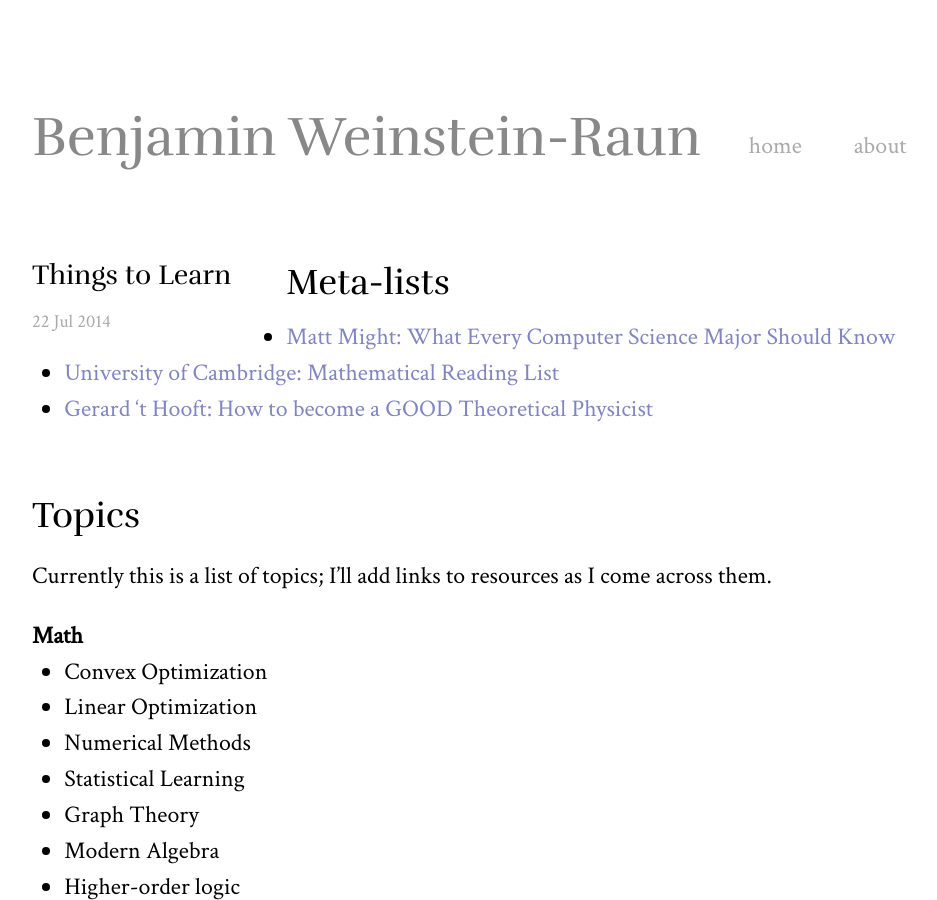
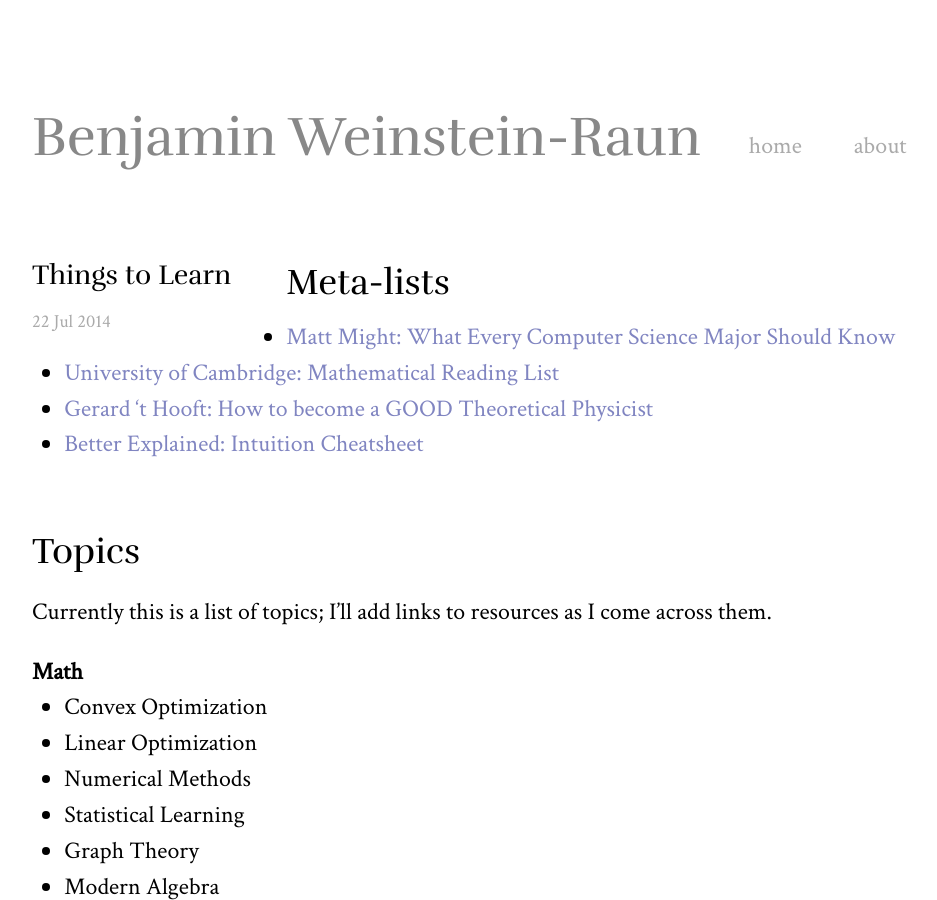
Before and after one commit to benwr/benwr.github.io, a Jekyll site: the page built from learn.markdown, in a window 1280 px wide and 900 px high. Shown: the whole window, without its empty margins (96-1033 px from the left). Built offline with Jekyll 4.4.1, drawn with Linux system fonts in a browser that asks for light colours; Markdown is read by kramdown in place of the engine named in the settings.

Commit message:
Update learn.markdown

```diff
--- a/learn.markdown
+++ b/learn.markdown
@@ -9,6 +9,7 @@ date: 2014-07-22 13:04:37
 * [Matt Might: What Every Computer Science Major Should Know](http://matt.might.net/articles/what-cs-majors-should-know/)
 * [University of Cambridge: Mathematical Reading List](http://www.maths.cam.ac.uk/undergrad/admissions/readinglist.pdf)
 * [Gerard 't Hooft: How to become a GOOD Theoretical Physicist](http://www.staff.science.uu.nl/~Gadda001/goodtheorist/)
+* [Better Explained: Intuition Cheatsheet](http://betterexplained.com/cheatsheet/)
 
 
 ## Topics ##
```
